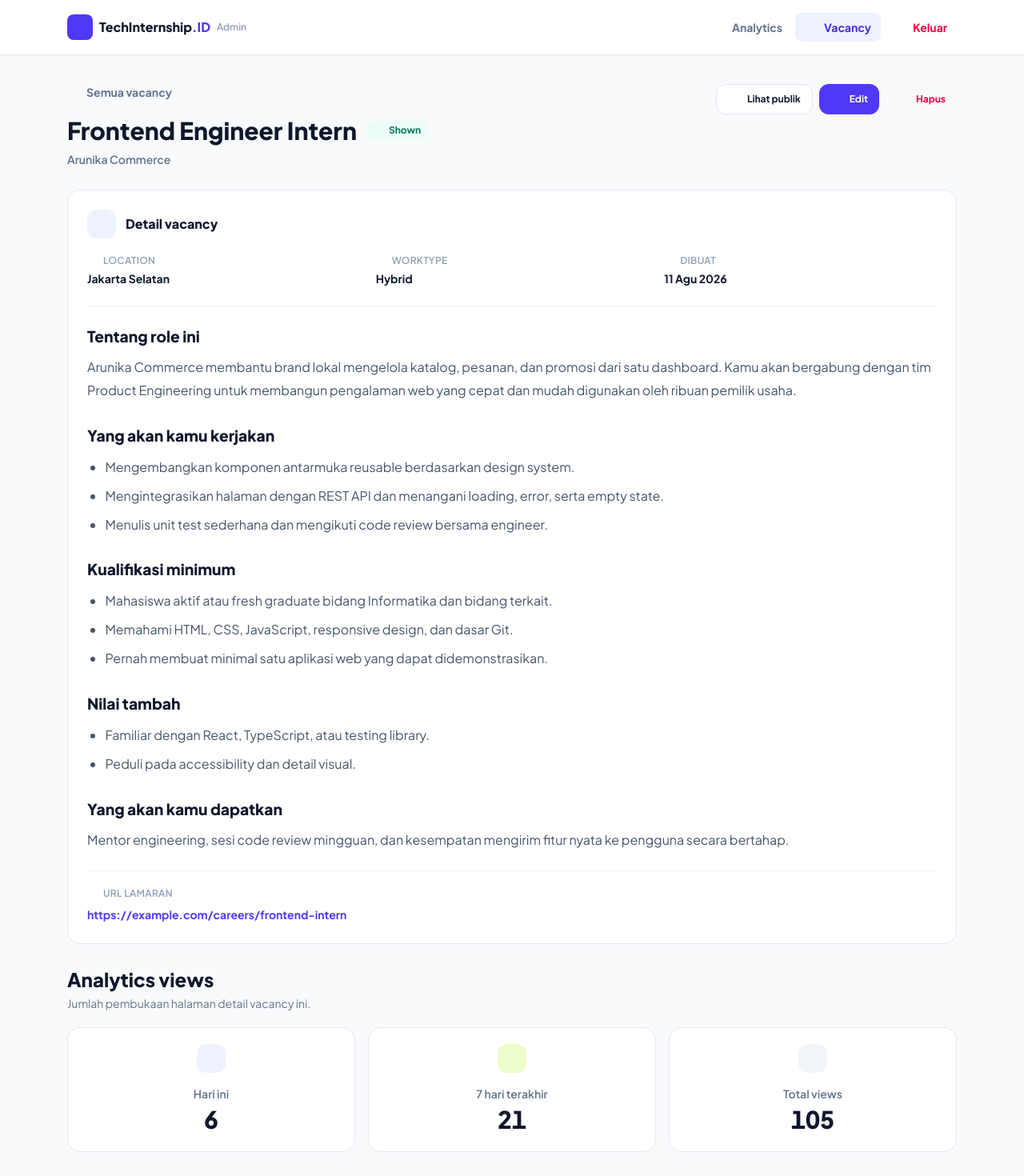
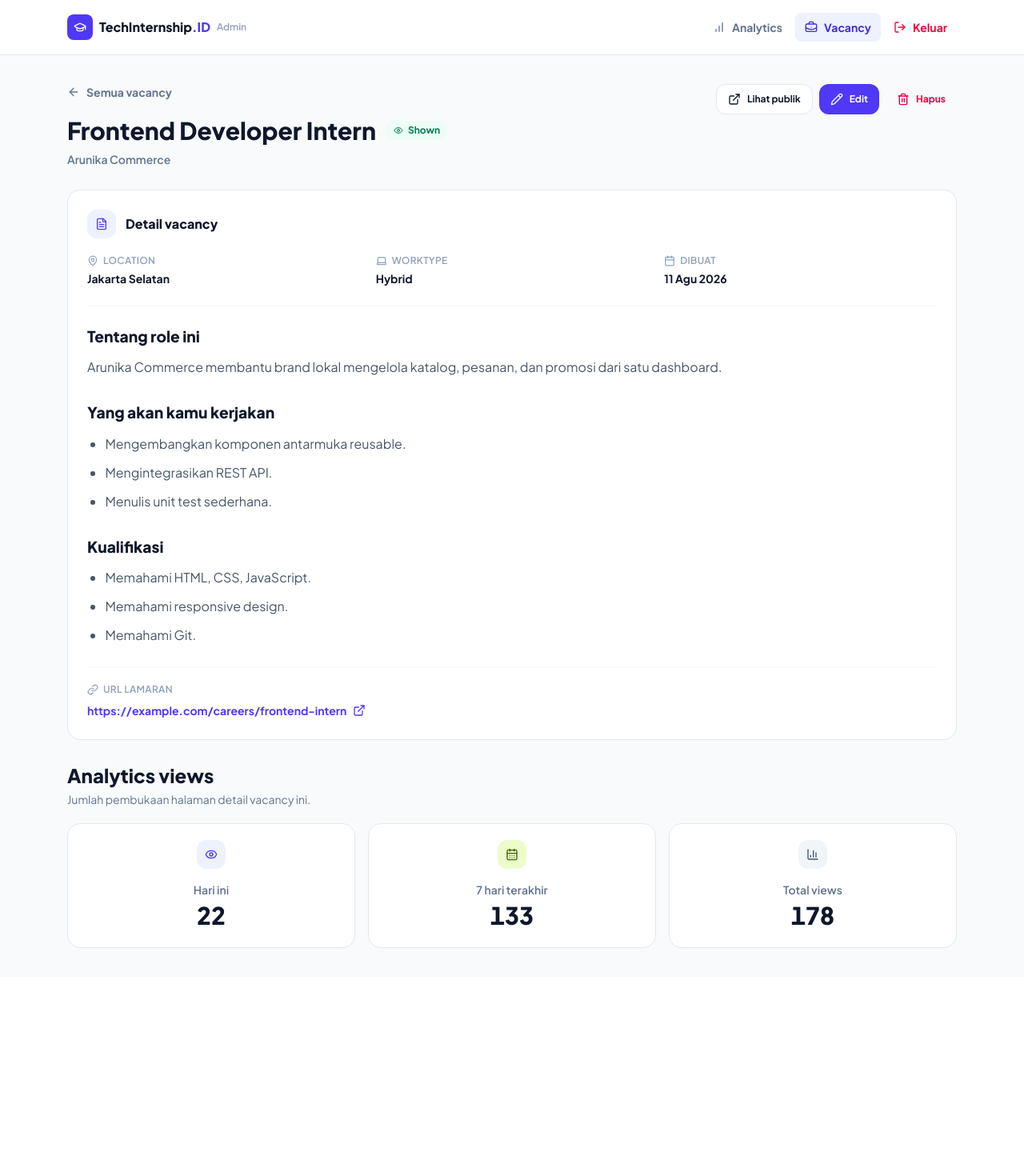
Before and after one commit to FadhilR12/tech-internship-id-sveltekit, a SvelteKit app: page /admin/vacancy/1 in a window 1280 px wide. Shown: the top 1470 px of the page at 80% size. After the commit the page ends 1221 px from the top, so only its background shows below. Built offline with nearby package versions, Linux system fonts and the light colour scheme.

Commit message:
change all page.server data source to js

```diff
--- a/src/routes/(public)/+page.server.js
+++ b/src/routes/(public)/+page.server.js
@@ -13,6 +13,8 @@ export async function load({ fetch }) {
 	const response = await fetch('/api/vacancies');
 	let vacancies = await response.json();
 
+	vacancies = vacancies.filter(vacancy => vacancy.visibleStatus === 'Shown' && vacancy.isDeleted === false);
+
 	return {
 		vacancies
 	};
--- a/src/routes/admin/+page.svelte
+++ b/src/routes/admin/+page.svelte
@@ -117,7 +117,7 @@
 						<tr
 							class="focus-visible:outline-inset cursor-pointer border-b border-slate-100 transition last:border-0 hover:bg-slate-50 focus-visible:bg-indigo-50 focus-visible:outline focus-visible:outline-2 focus-visible:outline-indigo-500"
 							><td class="px-5 py-4"
-								><a href="/admin/vacancy/[id]" class="row-link" aria-label="Buka detail vacancy"
+								><a href="/admin/vacancy/{vacancy.id}" class="row-link" aria-label="Buka detail vacancy"
 									><div class="flex items-center gap-3">
 										<span
 											class="grid h-9 w-9 shrink-0 place-items-center rounded-lg bg-indigo-50 text-xs font-extrabold text-indigo-700"
--- a/src/routes/admin/vacancy/[id]/+page.svelte
+++ b/src/routes/admin/vacancy/[id]/+page.svelte
@@ -1,44 +1,53 @@
 <script>
+	import { onMount } from 'svelte';
 	import {
-		Sparkles,
-		ArrowRight,
-		BadgeCheck,
-		WalletCards,
-		Users,
+		GraduationCap,
+		ChartNoAxesColumnIncreasing,
+		BriefcaseBusiness,
+		LogOut,
+		ArrowLeft,
+		ExternalLink,
+		Pencil,
+		Trash2,
+		FileText,
 		MapPin,
 		Laptop,
-		Rocket,
-		Search,
-		SearchX,
-		RotateCcw,
-		Clock3,
-		Wifi,
-		Building2,
-		GraduationCap,
-		ArrowDown,
-		ArrowUpDown
+		Calendar,
+		Link,
+		Eye,
+		CalendarDays,
+		BarChart3,
+		EyeOff
 	} from '@lucide/svelte';
+	import { passedDays, sanitizeHtml } from '$lib';
+	let { data } = $props();
+	let safeDescription = $state('');
+
+	console.log(data.vacancy)
+	onMount(async () => {
+		safeDescription = await sanitizeHtml(data.vacancy.descHtml);
+	});
 </script>
 
 <header class="border-b border-slate-200 bg-white">
 	<nav class="mx-auto flex max-w-6xl flex-wrap items-center justify-between gap-4 px-5 py-4">
-		<a href="index.html" class="flex items-center gap-2 font-extrabold"
+		<a href="/admin" class="flex items-center gap-2 font-extrabold"
 			><span class="grid h-8 w-8 place-items-center rounded-lg bg-indigo-600 text-white"
-				><i data-lucide="graduation-cap" class="h-4 w-4" aria-hidden="true"></i></span
+				><GraduationCap class="h-4 w-4" aria-hidden="true"></GraduationCap></span
 			>TechInternship<span class="-ml-2 text-indigo-600">.ID</span><span
 				class="text-xs font-semibold text-slate-400">Admin</span
 			></a
 		>
 		<div class="flex items-center gap-1 text-sm font-bold">
-			<a href="index.html" class="flex items-center gap-2 rounded-lg px-3 py-2 text-slate-500"
-				><i data-lucide="chart-no-axes-column-increasing" class="h-4 w-4" aria-hidden="true"
-				></i>Analytics</a
+			<a href="/admin" class="flex items-center gap-2 rounded-lg px-3 py-2 text-slate-500"
+				><ChartNoAxesColumnIncreasing class="h-4 w-4" aria-hidden="true"
+				></ChartNoAxesColumnIncreasing>Analytics</a
 			><a
-				href="vacancies.html"
+				href="/admin/vacancy"
 				class="flex items-center gap-2 rounded-lg bg-indigo-50 px-3 py-2 text-indigo-700"
-				><i data-lucide="briefcase-business" class="h-4 w-4" aria-hidden="true"></i>Vacancy</a
+				><BriefcaseBusiness class="h-4 w-4" aria-hidden="true"></BriefcaseBusiness>Vacancy</a
 			><a href="login.html" class="flex items-center gap-2 rounded-lg px-3 py-2 text-rose-600"
-				><i data-lucide="log-out" class="h-4 w-4" aria-hidden="true"></i>Keluar</a
+				><LogOut class="h-4 w-4" aria-hidden="true"></LogOut>Keluar</a
 			>
 		</div>
 	</nav>
@@ -49,43 +58,50 @@
 	<div class="flex flex-col justify-between gap-5 sm:flex-row sm:items-start">
 		<div>
 			<a
-				href="vacancies.html"
+				href="/admin/vacancy"
 				class="inline-flex items-center gap-2 text-sm font-bold text-slate-500 hover:text-indigo-600"
-				><i data-lucide="arrow-left" class="h-4 w-4" aria-hidden="true"></i>Semua vacancy</a
+				><ArrowLeft class="h-4 w-4" aria-hidden="true"></ArrowLeft>Semua vacancy</a
 			>
 			<div class="mt-4 flex flex-wrap items-center gap-3">
-				<h1 class="text-3xl font-extrabold">Frontend Engineer Intern</h1>
-				<span
-					class="inline-flex items-center gap-1.5 rounded-full bg-emerald-50 px-2.5 py-1 text-xs font-bold text-emerald-700"
-					><i data-lucide="eye" class="h-3 w-3" aria-hidden="true"></i>Shown</span
-				>
+				<h1 class="text-3xl font-extrabold">{data.vacancy.title}</h1>
+				{#if data.vacancy.visibleStatus == 'Shown'}
+					<span
+						class="inline-flex items-center gap-1.5 rounded-full bg-emerald-50 px-2.5 py-1 text-xs font-bold text-emerald-700"
+						><Eye class="h-3 w-3" aria-hidden="true"></Eye>{data.vacancy.visibleStatus}</span
+					>
+				{:else}
+					<span
+						class="inline-flex items-center gap-1.5 rounded-full bg-amber-50 px-2.5 py-1 text-xs font-bold text-amber-700"
+						><EyeOff class="h-3 w-3" aria-hidden="true"></EyeOff>{data.vacancy.visibleStatus}</span
+					>
+				{/if}
 			</div>
-			<p class="mt-2 text-sm font-semibold text-slate-500">Arunika Commerce</p>
+			<p class="mt-2 text-sm font-semibold text-slate-500">{data.vacancy.company}</p>
 		</div>
 		<div class="flex flex-wrap gap-2">
 			<a
-				href="../vacancy-detail.html"
+				href="/vacancy/{data.vacancy.id}"
 				target="_blank"
 				rel="noopener noreferrer"
 				class="inline-flex items-center gap-2 rounded-xl border border-slate-200 bg-white px-3.5 py-2.5 text-xs font-bold"
-				><i data-lucide="external-link" class="h-4 w-4" aria-hidden="true"></i>Lihat publik</a
+				><ExternalLink class="h-4 w-4" aria-hidden="true"></ExternalLink>Lihat publik</a
 			><button
 				type="button"
 				data-dialog-open="vacancy-modal"
 				class="inline-flex items-center gap-2 rounded-xl bg-indigo-600 px-3.5 py-2.5 text-xs font-bold text-white"
-				><i data-lucide="pencil" class="h-4 w-4" aria-hidden="true"></i>Edit</button
+				><Pencil class="h-4 w-4" aria-hidden="true"></Pencil>Edit</button
 			><button
 				type="button"
 				data-dialog-open="delete-dialog"
 				class="inline-flex items-center gap-2 rounded-xl px-3.5 py-2.5 text-xs font-bold text-rose-600"
-				><i data-lucide="trash-2" class="h-4 w-4" aria-hidden="true"></i>Hapus</button
+				><Trash2 class="h-4 w-4" aria-hidden="true"></Trash2>Hapus</button
 			>
 		</div>
 	</div>
 	<section class="mt-7 rounded-2xl border border-slate-200 bg-white p-5 sm:p-6">
 		<div class="flex items-center gap-3">
 			<span class="grid h-9 w-9 place-items-center rounded-xl bg-indigo-50 text-indigo-600"
-				><i data-lucide="file-text" class="h-4 w-4" aria-hidden="true"></i></span
+				><FileText class="h-4 w-4" aria-hidden="true"></FileText></span
 			>
 			<h2 class="font-extrabold">Detail vacancy</h2>
 		</div>
@@ -94,75 +110,45 @@
 				<dt
 					class="flex items-center gap-1.5 text-xs font-semibold tracking-wide text-slate-400 uppercase"
 				>
-					<i data-lucide="map-pin" class="h-3.5 w-3.5" aria-hidden="true"></i>Location
+					<MapPin class="h-3.5 w-3.5" aria-hidden="true"></MapPin>Location
 				</dt>
-				<dd class="mt-1 text-sm font-bold">Jakarta Selatan</dd>
+				<dd class="mt-1 text-sm font-bold">{data.vacancy.location}</dd>
 			</div>
 			<div>
 				<dt
 					class="flex items-center gap-1.5 text-xs font-semibold tracking-wide text-slate-400 uppercase"
 				>
-					<i data-lucide="laptop" class="h-3.5 w-3.5" aria-hidden="true"></i>WorkType
+					<Laptop class="h-3.5 w-3.5" aria-hidden="true"></Laptop>WorkType
 				</dt>
-				<dd class="mt-1 text-sm font-bold">Hybrid</dd>
+				<dd class="mt-1 text-sm font-bold">{data.vacancy.workType}</dd>
 			</div>
 			<div>
 				<dt
 					class="flex items-center gap-1.5 text-xs font-semibold tracking-wide text-slate-400 uppercase"
 				>
-					<i data-lucide="calendar" class="h-3.5 w-3.5" aria-hidden="true"></i>Dibuat
+					<Calendar class="h-3.5 w-3.5" aria-hidden="true"></Calendar>Dibuat
 				</dt>
 				<dd class="mt-1 text-sm font-bold">11 Agu 2026</dd>
 			</div>
 		</dl>
 		<div class="rich-content mt-6">
-			<h2>Tentang role ini</h2>
-			<p>
-				Arunika Commerce membantu brand lokal mengelola katalog, pesanan, dan promosi dari satu
-				dashboard. Kamu akan bergabung dengan tim Product Engineering untuk membangun pengalaman web
-				yang cepat dan mudah digunakan oleh ribuan pemilik usaha.
-			</p>
-			<h2>Yang akan kamu kerjakan</h2>
-			<ul>
-				<li>Mengembangkan komponen antarmuka reusable berdasarkan design system.</li>
-				<li>
-					Mengintegrasikan halaman dengan REST API dan menangani loading, error, serta empty state.
-				</li>
-				<li>Menulis unit test sederhana dan mengikuti code review bersama engineer.</li>
-			</ul>
-			<h2>Kualifikasi minimum</h2>
-			<ul>
-				<li>Mahasiswa aktif atau fresh graduate bidang Informatika dan bidang terkait.</li>
-				<li>Memahami HTML, CSS, JavaScript, responsive design, dan dasar Git.</li>
-				<li>Pernah membuat minimal satu aplikasi web yang dapat didemonstrasikan.</li>
-			</ul>
-			<h2>Nilai tambah</h2>
-			<ul>
-				<li>Familiar dengan React, TypeScript, atau testing library.</li>
-				<li>Peduli pada accessibility dan detail visual.</li>
-			</ul>
-			<h2>Yang akan kamu dapatkan</h2>
-			<p>
-				Mentor engineering, sesi code review mingguan, dan kesempatan mengirim fitur nyata ke
-				pengguna secara bertahap.
-			</p>
+			{@html safeDescription}
 		</div>
 		<div class="mt-6 border-t border-slate-100 pt-5">
 			<p
 				class="flex items-center gap-1.5 text-xs font-semibold tracking-wide text-slate-400 uppercase"
 			>
-				<i data-lucide="link" class="h-3.5 w-3.5" aria-hidden="true"></i>URL Lamaran
+				<Link class="h-3.5 w-3.5" aria-hidden="true"></Link>URL Lamaran
 			</p>
 			<a
-				href="https://example.com/careers/frontend-intern"
+				href="{data.vacancy.applyUrl}"
 				target="_blank"
 				rel="noopener noreferrer"
 				class="mt-2 inline-flex items-center gap-2 text-sm font-bold break-all text-indigo-600 hover:underline"
-				>https://example.com/careers/frontend-intern <i
-					data-lucide="external-link"
+				>{data.vacancy.applyUrl} <ExternalLink
 					class="h-4 w-4 shrink-0"
 					aria-hidden="true"
-				></i></a
+				></ExternalLink></a
 			>
 		</div>
 	</section>
@@ -177,7 +163,7 @@
 			>
 				<span
 					class="grid h-8 w-8 place-items-center rounded-xl bg-indigo-50 text-indigo-600 sm:h-9 sm:w-9"
-					><i data-lucide="eye" class="h-4 w-4" aria-hidden="true"></i></span
+					><Eye class="h-4 w-4" aria-hidden="true"></Eye></span
 				>
 				<p
 					class="mt-3 text-[11px] font-semibold whitespace-nowrap text-slate-500 sm:mt-4 sm:text-sm"
@@ -187,7 +173,7 @@
 				<p
 					class="mt-1 max-w-full text-[clamp(1rem,5vw,1.25rem)] leading-tight font-extrabold tabular-nums sm:text-3xl"
 				>
-					6
+					{data.todayViews}
 				</p>
 			</div>
 			<div
@@ -195,7 +181,7 @@
 			>
 				<span
 					class="grid h-8 w-8 place-items-center rounded-xl bg-lime-100 text-lime-800 sm:h-9 sm:w-9"
-					><i data-lucide="calendar-days" class="h-4 w-4" aria-hidden="true"></i></span
+					><CalendarDays class="h-4 w-4" aria-hidden="true"></CalendarDays></span
 				>
 				<p
 					class="mt-3 text-[11px] font-semibold whitespace-nowrap text-slate-500 sm:mt-4 sm:text-sm"
@@ -205,7 +191,7 @@
 				<p
 					class="mt-1 max-w-full text-[clamp(1rem,5vw,1.25rem)] leading-tight font-extrabold tabular-nums sm:text-3xl"
 				>
-					21
+					{data.sevenDayViews}
 				</p>
 			</div>
 			<div
@@ -213,7 +199,7 @@
 			>
 				<span
 					class="grid h-8 w-8 place-items-center rounded-xl bg-slate-100 text-slate-600 sm:h-9 sm:w-9"
-					><i data-lucide="bar-chart-3" class="h-4 w-4" aria-hidden="true"></i></span
+					><BarChart3 class="h-4 w-4" aria-hidden="true"></BarChart3></span
 				>
 				<p
 					class="mt-3 text-[11px] font-semibold whitespace-nowrap text-slate-500 sm:mt-4 sm:text-sm"
@@ -223,7 +209,7 @@
 				<p
 					class="mt-1 max-w-full text-[clamp(1rem,5vw,1.25rem)] leading-tight font-extrabold tabular-nums sm:text-3xl"
 				>
-					105
+					{data.totalViews}
 				</p>
 			</div>
 		</div>
```
Also changed, not shown: src/routes/(public)/vacancy/[id]/+page.server.js (+4 -3 lines), src/routes/admin/+page.server.js (+10 -5 lines), src/routes/admin/vacancy/+page.server.js (+9 -4 lines), src/routes/admin/vacancy/[id]/+page.server.js (added, +58 -0 lines).
